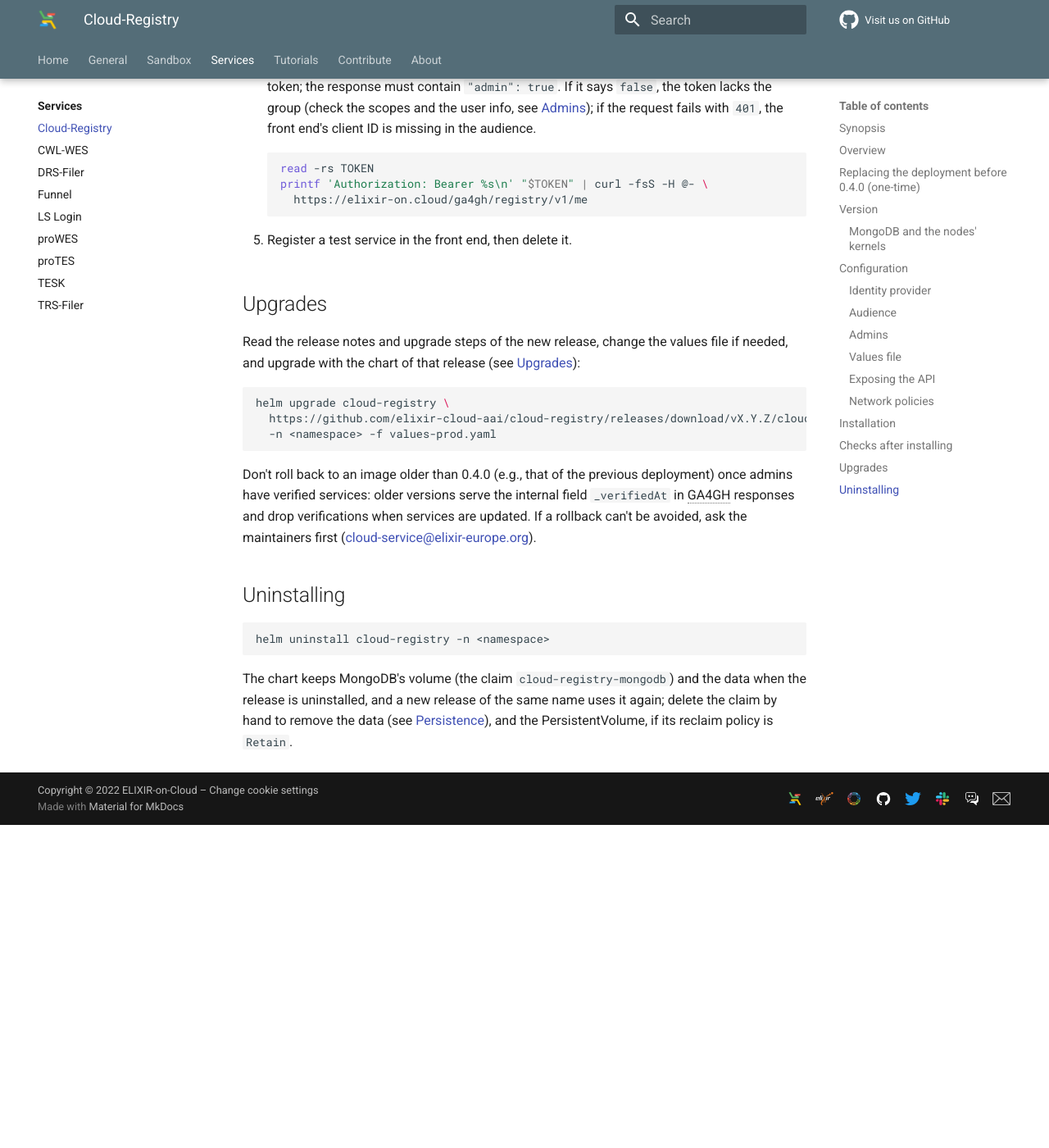
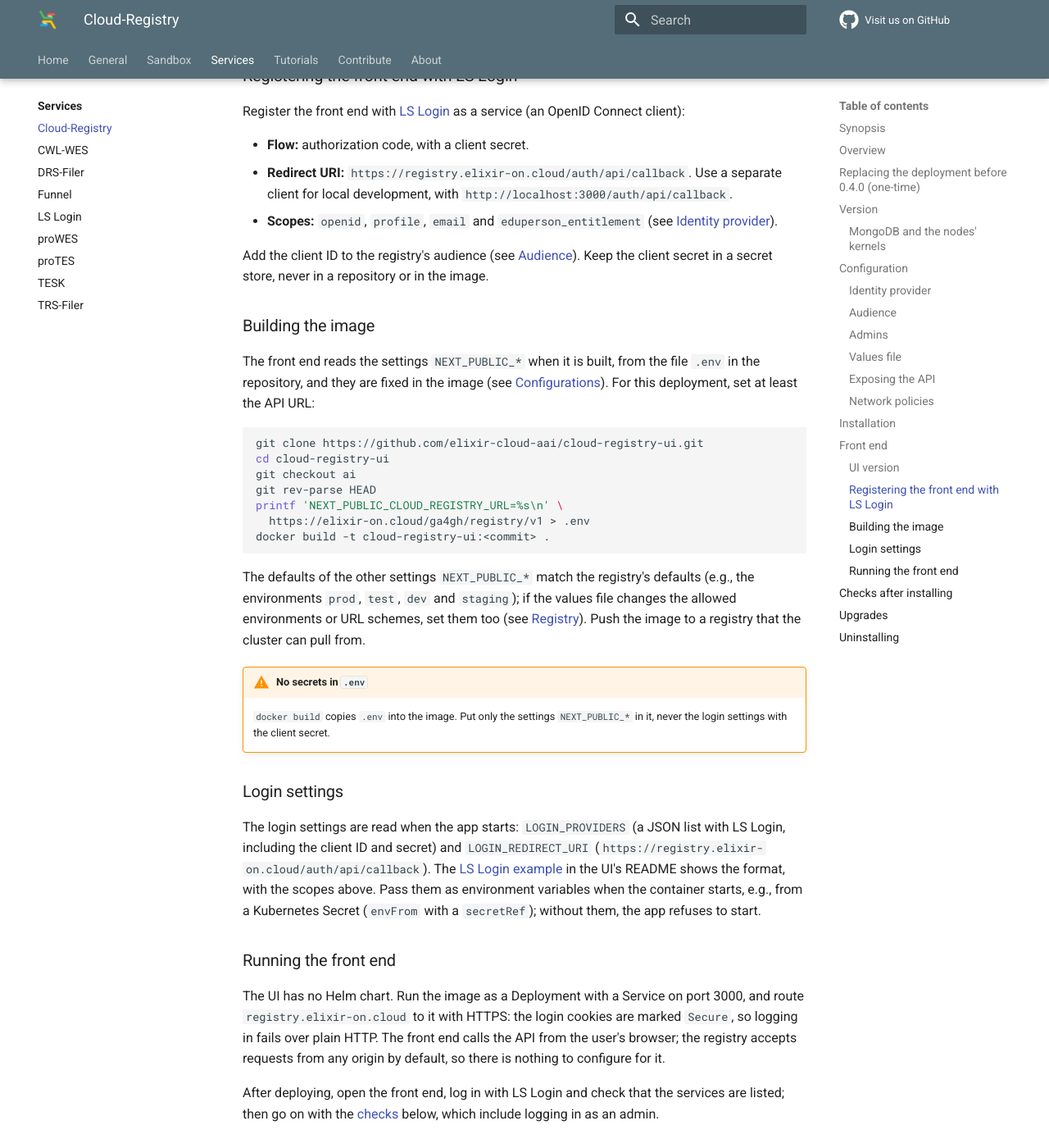
Before and after one commit to elixir-cloud-aai/elixir-cloud-aai.github.io, an MkDocs documentation site: the page built from docs/services/cloudregistry.md, in a window 1280 px wide and 1400 px high, scrolled down 7754 px. Shown: the whole window at 82% size. Built offline with MkDocs 1.6.1 and Material for MkDocs 9.7.7, drawn with Linux system fonts in a browser that asks for light colours; comment, search, counter and statistics services are not loaded; before the commit the page ends 8760 px from its top, so only the background shows below that; some of the changed text lies outside the part shown.

Commit message:
docs: deploy the Cloud Registry UI
Co-Authored-By: Claude Opus 5.5 <noreply@anthropic.com>

````diff
--- a/docs/services/cloudregistry.md
+++ b/docs/services/cloudregistry.md
@@ -16,6 +16,7 @@ deployment:
 - [Configuration][cr-configuration], [Access control][cr-access-control]
   and [Operations][cr-operations]
 - [Release notes of 0.4.0][cr-release-notes]
+- The front end's [README][cr-ui-readme] (see [Front end](#front-end))
 
 !!! info "Last checked against Cloud Registry v0.4.0"
     For a later release, read its release notes and upgrade steps first,
@@ -332,6 +333,89 @@ network plugin enforces them.
     Rendering fails if the issuer, the audience or the admin group is
     missing.
 
+## Front end
+
+The front end ([Cloud Registry UI][cr-ui-repo]) is a web app, served at
+<https://registry.elixir-on.cloud/>. Anyone can browse the services in it;
+logged-in users register services, edit and delete their own, and share
+them with others (access management). Admins also verify services, and
+approve new service types and the services that are pending until their
+type is approved (see the [UI's README][cr-ui-readme]).
+
+### UI version
+
+UI versions follow the registry in major and minor version: UI 0.5.x works
+with Cloud Registry 0.5.x. Until the UI's first release, its
+[`ai` branch][cr-ui-ai] goes with Cloud Registry 0.5.0: deploy it together
+with the upgrade to that release, not with 0.4.0. Note the commit you build
+from, so that you can build the same image again.
+
+### Registering the front end with LS Login
+
+Register the front end with [LS Login][ls-login] as a service (an OpenID
+Connect client):
+
+- **Flow:** authorization code, with a client secret.
+- **Redirect URI:** `https://registry.elixir-on.cloud/auth/api/callback`.
+  Use a separate client for local development, with
+  `http://localhost:3000/auth/api/callback`.
+- **Scopes:** `openid`, `profile`, `email` and `eduperson_entitlement` (see
+  [Identity provider](#identity-provider)).
+
+Add the client ID to the registry's audience (see [Audience](#audience)).
+Keep the client secret in a secret store, never in a repository or in the
+image.
+
+### Building the image
+
+The front end reads the settings `NEXT_PUBLIC_*` when it is built, from the
+file `.env` in the repository, and they are fixed in the image (see
+[Configurations][cr-ui-configurations]). For this deployment, set at least
+the API URL:
+
+```bash
+git clone https://github.com/elixir-cloud-aai/cloud-registry-ui.git
+cd cloud-registry-ui
+git checkout ai
+git rev-parse HEAD
+printf 'NEXT_PUBLIC_CLOUD_REGISTRY_URL=%s\n' \
+  https://elixir-on.cloud/ga4gh/registry/v1 > .env
+docker build -t cloud-registry-ui:<commit> .
+```
+
+The defaults of the other settings `NEXT_PUBLIC_*` match the registry's
+defaults (e.g., the environments `prod`, `test`, `dev` and `staging`); if
+the values file changes the allowed environments or URL schemes, set them
+too (see [Registry][cr-ui-registry-settings]). Push the image to a registry
+that the cluster can pull from.
+
+!!! warning "No secrets in `.env`"
+    `docker build` copies `.env` into the image. Put only the settings
+    `NEXT_PUBLIC_*` in it, never the login settings with the client secret.
+
+### Login settings
+
+The login settings are read when the app starts: `LOGIN_PROVIDERS` (a JSON
+list with LS Login, including the client ID and secret) and
+`LOGIN_REDIRECT_URI` (`https://registry.elixir-on.cloud/auth/api/callback`).
+The [LS Login example][cr-ui-login] in the UI's README shows the format,
+with the scopes above. Pass them as environment variables when the
+container starts, e.g., from a Kubernetes Secret (`envFrom` with a
+`secretRef`); without them, the app refuses to start.
+
+### Running the front end
+
+The UI has no Helm chart. Run the image as a Deployment with a Service on
+port 3000, and route `registry.elixir-on.cloud` to it with HTTPS: the login
+cookies are marked `Secure`, so logging in fails over plain HTTP. The
+front end calls the API from the user's browser; the registry accepts
+requests from any origin by default, so there is nothing to configure for
+it.
+
+After deploying, open the front end, log in with LS Login and check that
+the services are listed; then go on with the [checks](#checks-after-installing)
+below, which include logging in as an admin.
+
 ## Checks after installing
 
 1. The service info shows version `0.4.0` and the deployment's fields:
@@ -403,6 +487,11 @@ policy is `Retain`.
 [cr-repo]: <https://github.com/elixir-cloud-aai/cloud-registry>
 [cr-release]: <https://github.com/elixir-cloud-aai/cloud-registry/releases/tag/v0.4.0>
 [cr-ui-repo]: <https://github.com/elixir-cloud-aai/cloud-registry-ui>
+[cr-ui-ai]: <https://github.com/elixir-cloud-aai/cloud-registry-ui/tree/ai>
+[cr-ui-readme]: <https://github.com/elixir-cloud-aai/cloud-registry-ui/blob/ai/README.md>
+[cr-ui-configurations]: <https://github.com/elixir-cloud-aai/cloud-registry-ui/blob/ai/README.md#configurations>
+[cr-ui-registry-settings]: <https://github.com/elixir-cloud-aai/cloud-registry-ui/blob/ai/README.md#registry>
+[cr-ui-login]: <https://github.com/elixir-cloud-aai/cloud-registry-ui/blob/ai/README.md#login>
 [cr-deployment-readme]: <https://github.com/elixir-cloud-aai/cloud-registry/blob/v0.4.0/deployment/README.md>
 [cr-deployment]: <https://cloud-registry.readthedocs.io/en/v0.4.0/deployment/>
 [cr-image]: <https://cloud-registry.readthedocs.io/en/v0.4.0/deployment/#image>
````
